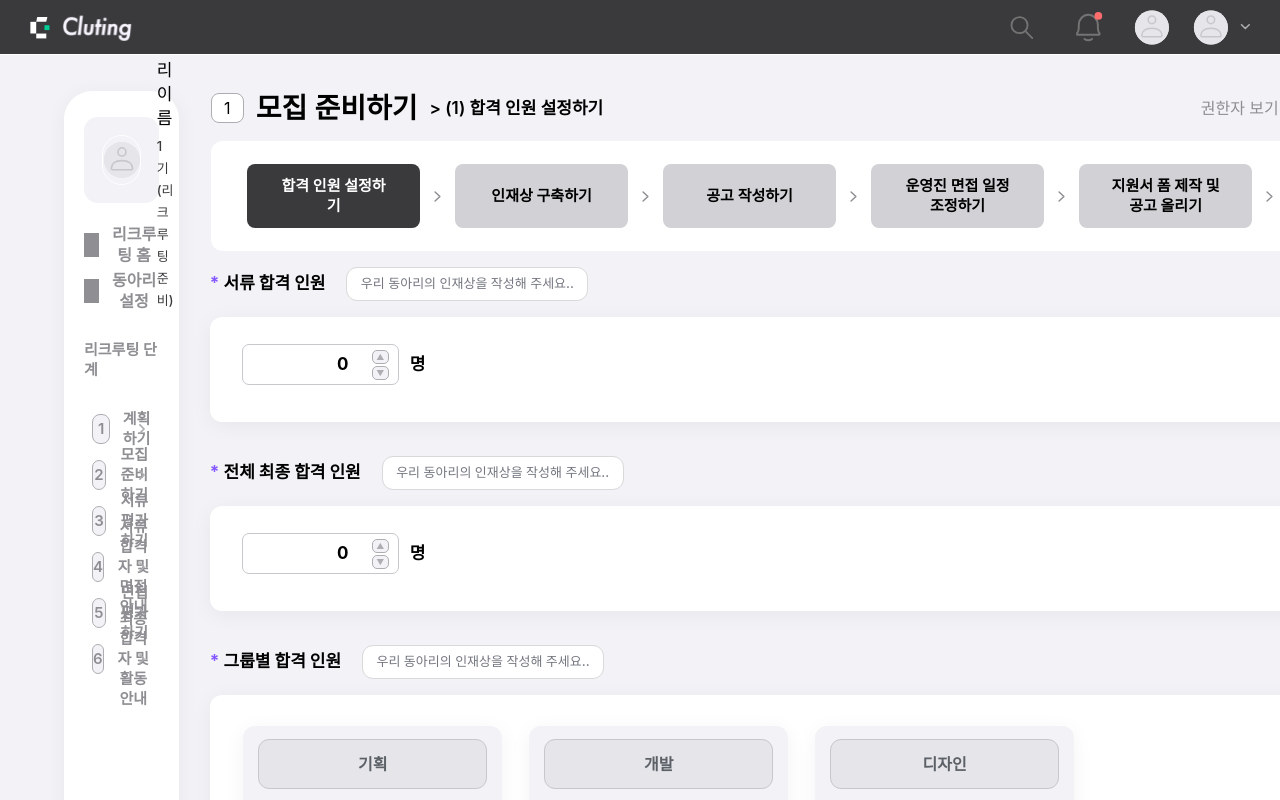
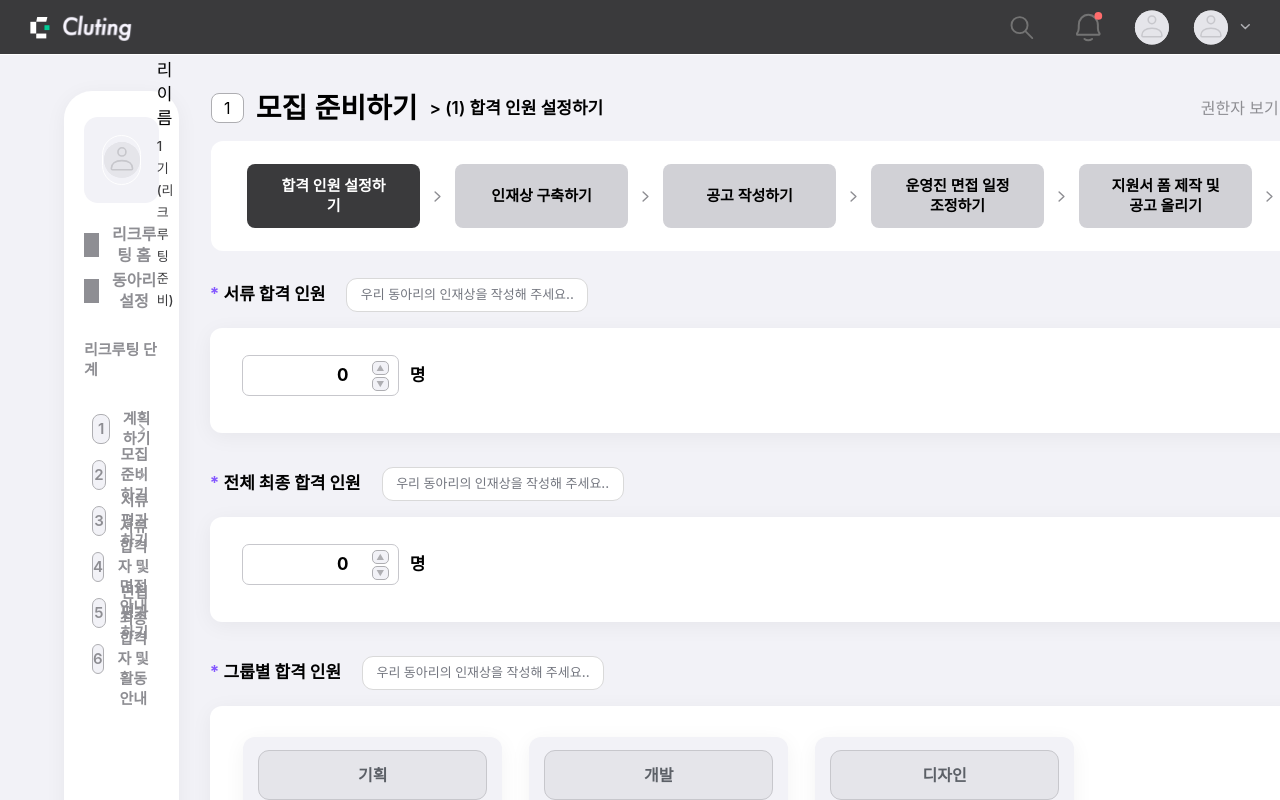
Before and after one commit to Cluting/cluting-frontend, a React (Create React App) app: page /recruting/02_prepare in a window 1280 px wide. Shown: the top 800 px of the page. Built offline with nearby package versions, Linux system fonts and the light colour scheme; a web font is replaced by a local one.

Commit message:
🎨 style: margin-top 조정

```diff
--- a/src/components/recruting/_02_prepare/_01/SetAcceptanceCountContainer.tsx
+++ b/src/components/recruting/_02_prepare/_01/SetAcceptanceCountContainer.tsx
@@ -80,7 +80,10 @@ export default function SetAcceptanceCountContainer() {
   };
 
   return (
-    <form onSubmit={handleSubmit(onSubmit)} className="ml-[30.99px] w-full ">
+    <form
+      onSubmit={handleSubmit(onSubmit)}
+      className="ml-[30.99px] mt-[27px] w-full "
+    >
       <div>
         {/*서류 합격 인원 */}
         <div className="flex">
```
